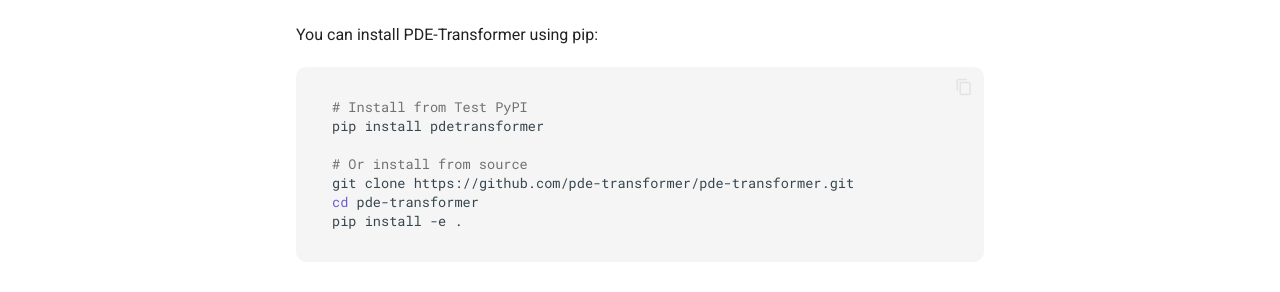
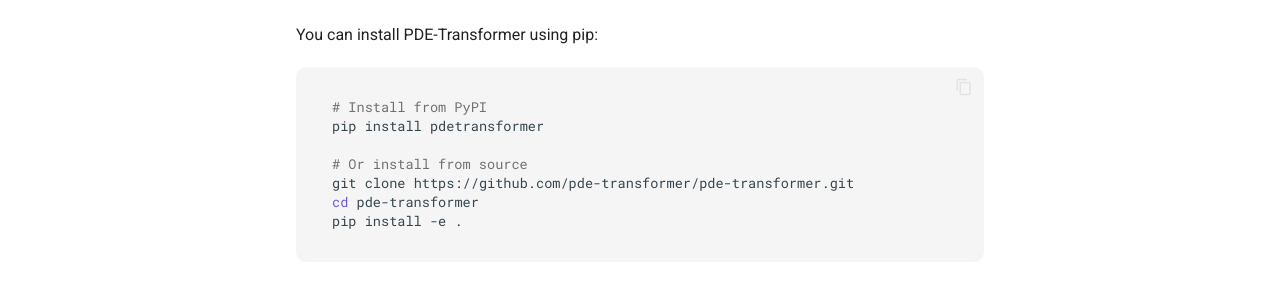
Before and after one commit to tum-pbs/pde-transformer, an MkDocs documentation site: the page built from docs/getting_started.md, in a window 1280 px wide and 900 px high. Shown: the part 300-592 px from the top of the window. Built offline with MkDocs 1.6.1 and Material for MkDocs 9.7.7, drawn with Linux system fonts in a browser that asks for light colours; comment, search, counter and statistics services are not loaded.

Commit message:
Updated install instructions

````diff
--- a/docs/getting_started.md
+++ b/docs/getting_started.md
@@ -12,7 +12,7 @@
 You can install PDE-Transformer using pip:
 
 ```bash
-# Install from Test PyPI
+# Install from PyPI
 pip install pdetransformer
 
 # Or install from source
````
